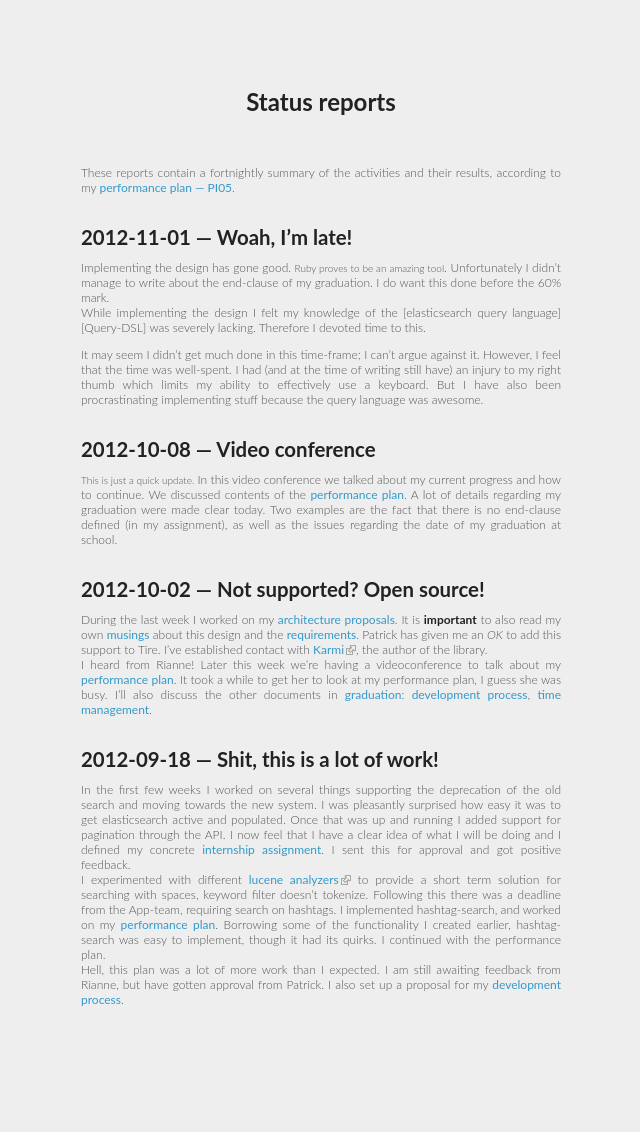
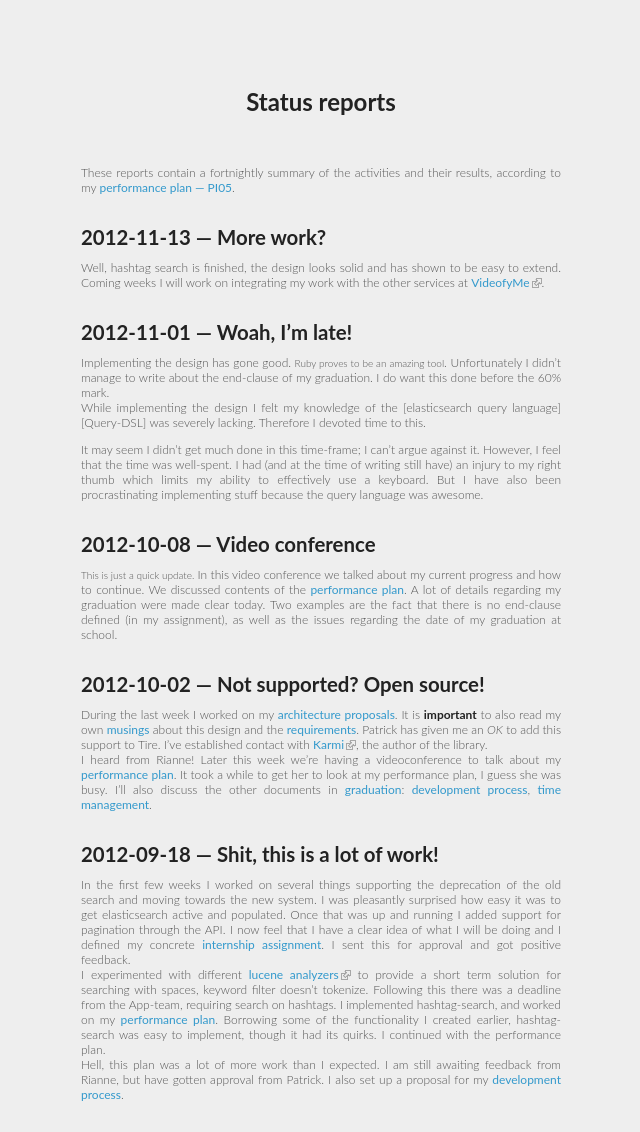
Before and after one commit to xeago/gradblog, a Jekyll site: the page built from graduation/status-reports.md, in a window 1280 px wide. Shown: the whole page, without its empty margins (319-959 px from the left). Built offline with Jekyll 4.4.1, drawn with Linux system fonts in a browser that asks for light colours; Markdown is read by kramdown in place of the engine named in the settings; before the commit the page ends 1037 px from its top, so only the background shows below that.

Commit message:
Add status report for 2012-11-13

```diff
--- a/graduation/status-reports.md
+++ b/graduation/status-reports.md
@@ -4,6 +4,9 @@ title: Status reports
 ---
 
 These reports contain a fortnightly summary of the activities and their results, according to my [performance plan — PI05](performance-plan.html#ref-PI05).
+
+# 2012-11-13 — More work?
+Well, hashtag search is finished, the design looks solid and has shown to be easy to extend. Coming weeks I will work on integrating my work with the other services at [VideofyMe](http://www.videofy.me).
 
 # 2012-11-01 — Woah, I'm late!
 Implementing the design has gone good. <small>Ruby proves to be an amazing tool</small>. Unfortunately I didn't manage to write about the end-clause of my graduation. I do want this done before the 60% mark.
```
